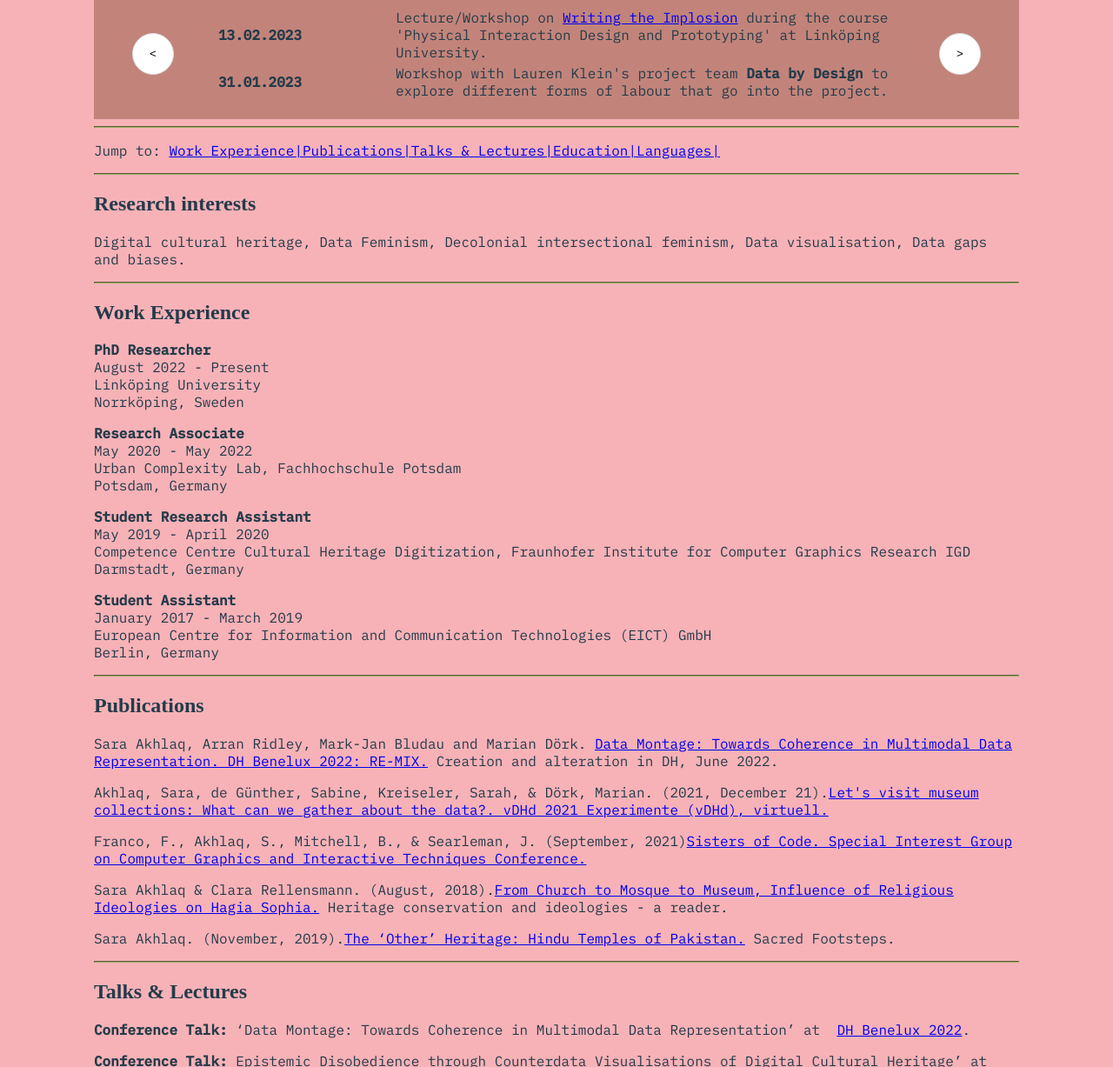
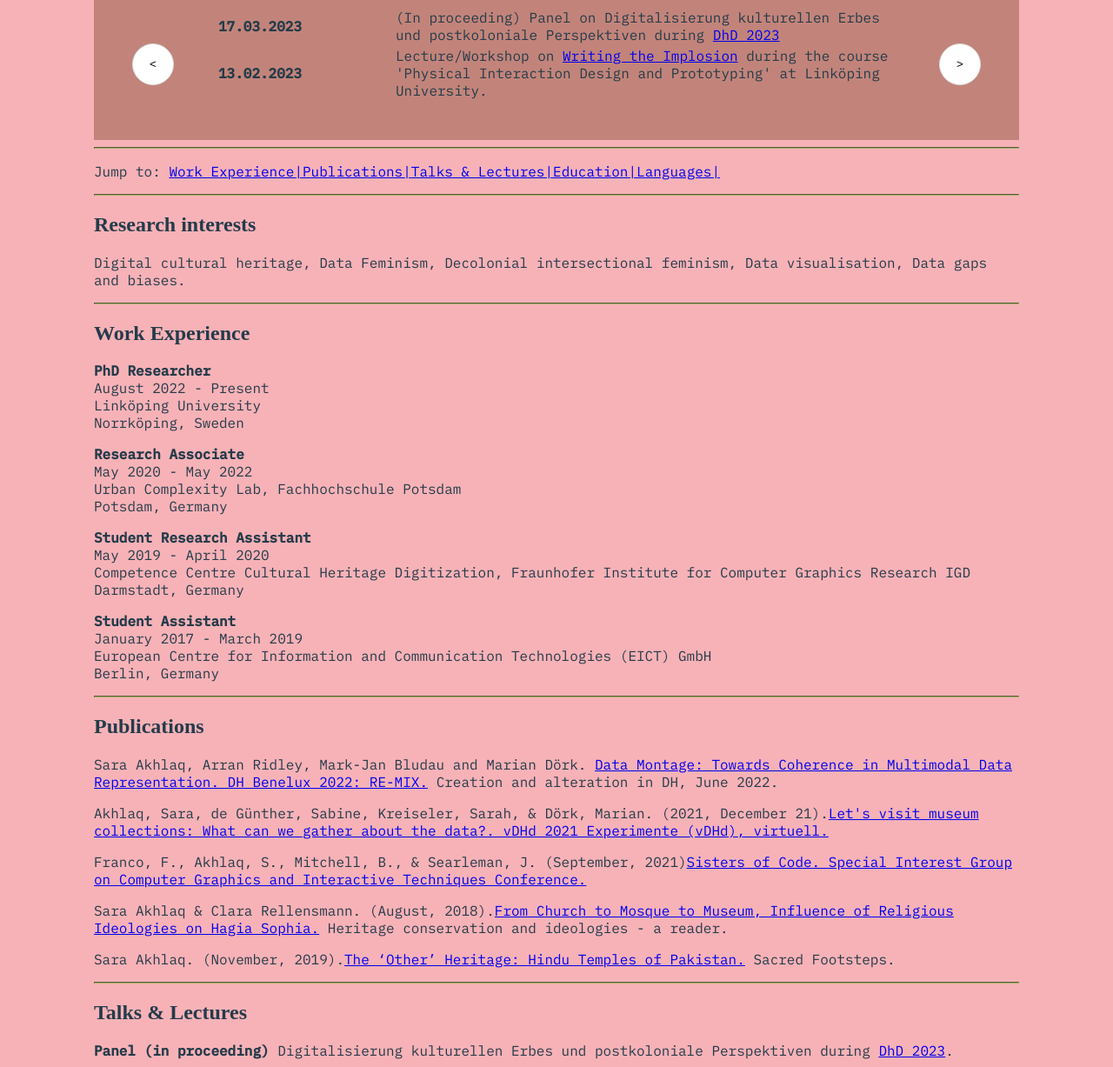
Before and after one commit to alltheakhlaq/alltheakhlaq.github.io, a Gatsby site: page /research in a window 1280 px wide. Shown: the part 238-1465 px from the top of the page at 87% size. Built offline with nearby package versions, Linux system fonts and the light colour scheme; Gatsby itself is replaced by a stand-in of ours; a web font is replaced by a local one.

Commit message:
update recent activities

```diff
--- a/src/components/RecentActivities.js
+++ b/src/components/RecentActivities.js
@@ -11,6 +11,18 @@
         <table>
           <tr>
             <th>
+              <b> 17.03.2023 </b>
+            </th>
+            <td>
+              (In proceeding) Panel on Digitalisierung kulturellen Erbes und
+              postkoloniale Perspektiven during&nbsp;
+              <a href="https://dhd2023.dig-hum.de/page/programmubersich">
+                DhD 2023
+              </a>
+            </td>
+          </tr>
+          <tr>
+            <th>
               <b> 13.02.2023 </b>
             </th>
             <td>
@@ -22,6 +34,8 @@
               Prototyping' at Linköping University.
             </td>
           </tr>
+        </table>
+        <table>
           <tr>
             <th>
               <b> 31.01.2023 </b>
@@ -31,8 +45,6 @@
               explore different forms of labour that go into the project.
             </td>
           </tr>
-        </table>
-        <table>
           <tr>
             <th>
               <b> 10.01.2023- 13.01.2023 </b>
--- a/src/pages/research.js
+++ b/src/pages/research.js
@@ -101,6 +101,15 @@
         <h1 id="t&l">Talks & Lectures</h1>
         <p>
           {" "}
+          <b>Panel (in proceeding)</b> Digitalisierung kulturellen Erbes und
+          postkoloniale Perspektiven during&nbsp;
+          <a href="https://dhd2023.dig-hum.de/page/programmubersich">
+            DhD 2023
+          </a>
+          .
+        </p>
+        <p>
+          {" "}
           <b>Conference Talk:</b> ‘Data Montage: Towards Coherence in Multimodal
           Data Representation’ at &nbsp;
           <a href="https://2022.dhbenelux.org/">DH Benelux 2022</a>.
```
